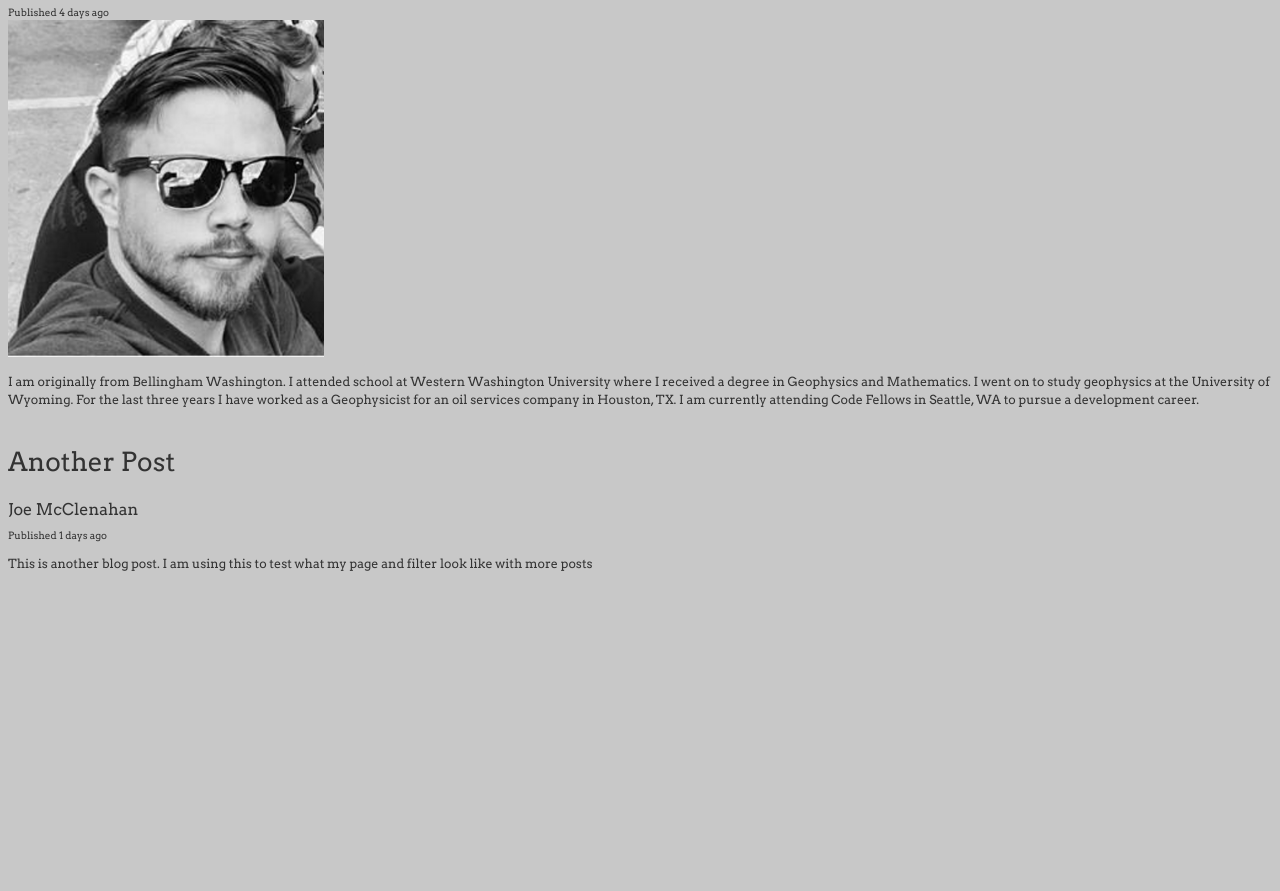
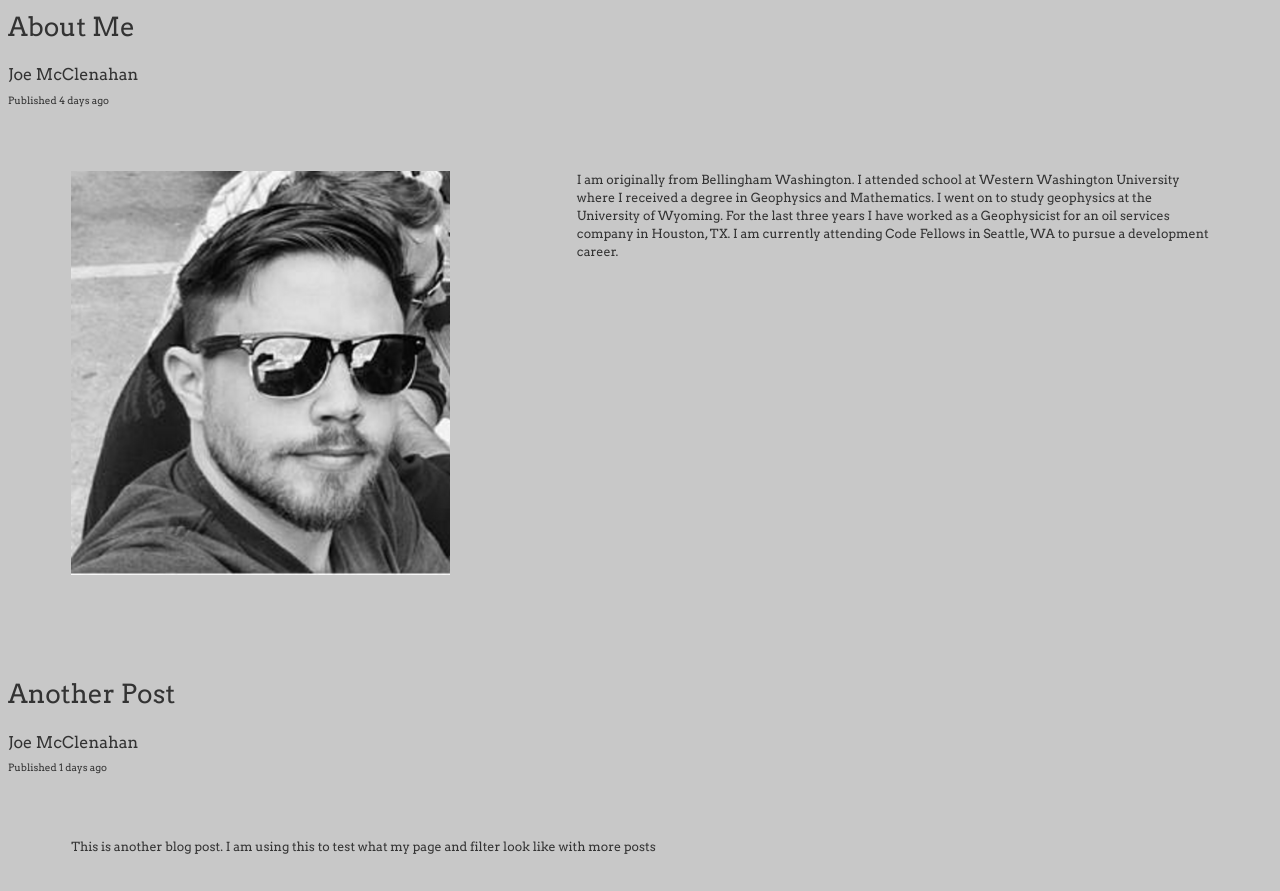
Before and after one commit to jmcclena94/portfolio, a plain HTML site: page index.html in a window 1280 px wide. Shown: the part 497-1388 px from the top of the page. Before the commit the page ends 1086 px from the top, so only its background shows below. Drawn offline with nearby package versions, Linux system fonts and the light colour scheme; files whose address does not match are found by name.

Commit message:
I styled the layout of the blog posts with images and without using flexbox, they look nice

```diff
--- a/scripts/page_data.js
+++ b/scripts/page_data.js
@@ -9,7 +9,7 @@ var blogData = [
     title:        'About Me',
     publishedOn:  '2016-02-01',
     category:     'about',
-    body:         '<img src="img/about_pic.png"><p>I am originally from Bellingham Washington.  I attended school at Western Washington University where I received a degree in Geophysics and Mathematics.  I went on to study geophysics at the University of Wyoming.  For the last three years I have worked as a Geophysicist for an oil services company in Houston, TX.  I am currently attending Code Fellows in Seattle, WA to pursue a development career.</p>'
+    body:         '<div><img src="img/about_pic.png"></div><p>I am originally from Bellingham Washington.  I attended school at Western Washington University where I received a degree in Geophysics and Mathematics.  I went on to study geophysics at the University of Wyoming.  For the last three years I have worked as a Geophysicist for an oil services company in Houston, TX.  I am currently attending Code Fellows in Seattle, WA to pursue a development career.</p>'
   },
   {
     author:       'Joe McClenahan',
--- a/styles/base.css
+++ b/styles/base.css
@@ -30,7 +30,7 @@ h4 {font-size: 1.618em;}
 small, .font_small {font-size: 0.618em;}
 
 img {
-  max-width: 25%;
+  width: 100%;
 }
 
 a {
--- a/styles/layout.css
+++ b/styles/layout.css
@@ -30,6 +30,11 @@
   display: none;
 }
 
+.article_body {
+  display: flex;
+  justify-content: flex-start;;
+}
+
 select {
   display: block;
   margin: 0 auto;
--- a/styles/modules.css
+++ b/styles/modules.css
@@ -2,6 +2,7 @@
   float: left;
   margin-top: 0;
   margin-bottom: 5%;
+  font-size: 9vw;
 }
 
 .hamburger {
@@ -48,6 +49,11 @@
 
 .blog h2, .portfolio h2 {
   text-align: center;
+}
+
+.article_body div, p {
+  margin: 5% 5% 5% 5%;
+  max-width: 50%;
 }
 
 .social ul {
@@ -122,6 +128,7 @@
   .page_header h2 {
     display: block;
     width: 100%;
+    /*font-size: 10em;*/
   }
 
   .main_nav {
```
